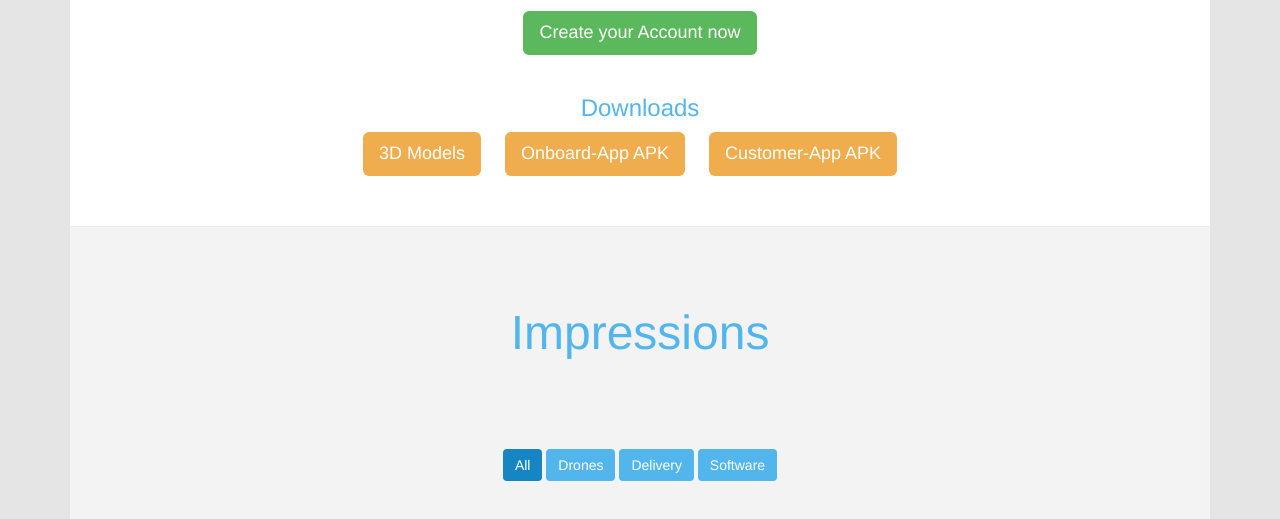
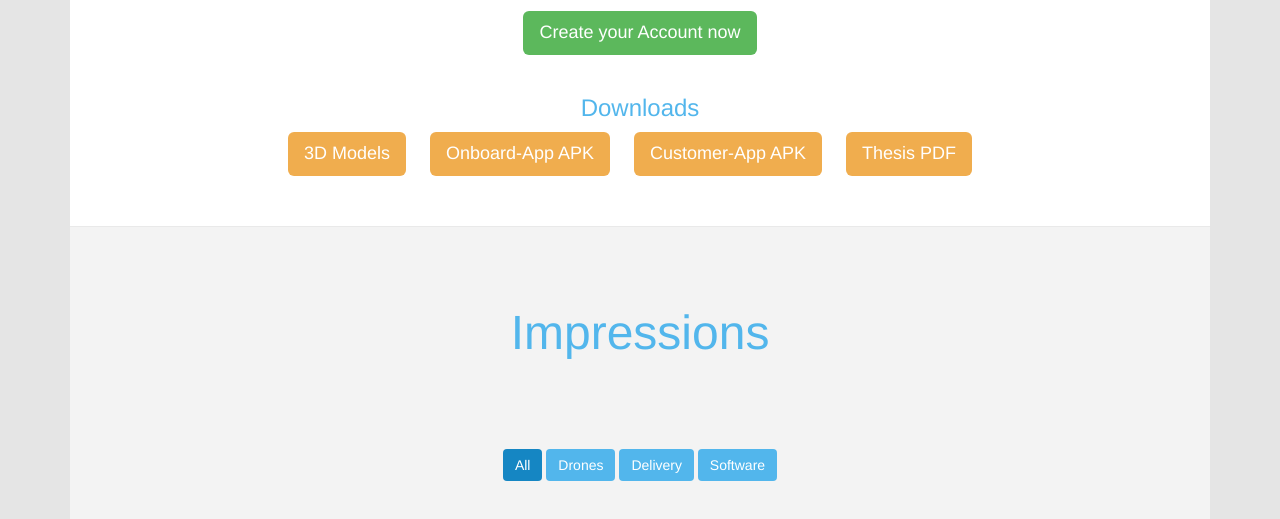
Before and after one commit to Project-Helin/project-helin.github.io, a plain HTML site: page index.html in a window 1280 px wide. Shown: the part 2540-3059 px from the top of the page. Drawn offline with Linux system fonts and the light colour scheme.

Commit message:
added public thesis

```diff
--- a/index.html
+++ b/index.html
@@ -219,9 +219,10 @@
                     <div class="col-xs-12 text-center">
                         <h3>Downloads</h3>
 
-                        <a class="btn btn-warning btn-lg" href="https://www.thingiverse.com/thing:1609195/#files" data-i18n="download_3d">3D Models</a>
+                        <a class="btn btn-warning btn-lg" href="https://www.thingiverse.com/thing:1609195/#files">3D Models</a>
                         <a class="btn btn-warning btn-lg" href="downloads/drone-onboard-app.apk">Onboard-App APK</a>
                         <a class="btn btn-warning btn-lg" href="downloads/customer-app.apk">Customer-App APK</a>
+                        <a class="btn btn-warning btn-lg" href="downloads/project_helin.pdf">Thesis PDF</a>
 
                     </div>
                 </div>
```
Also changed, not shown: 1 other file.
